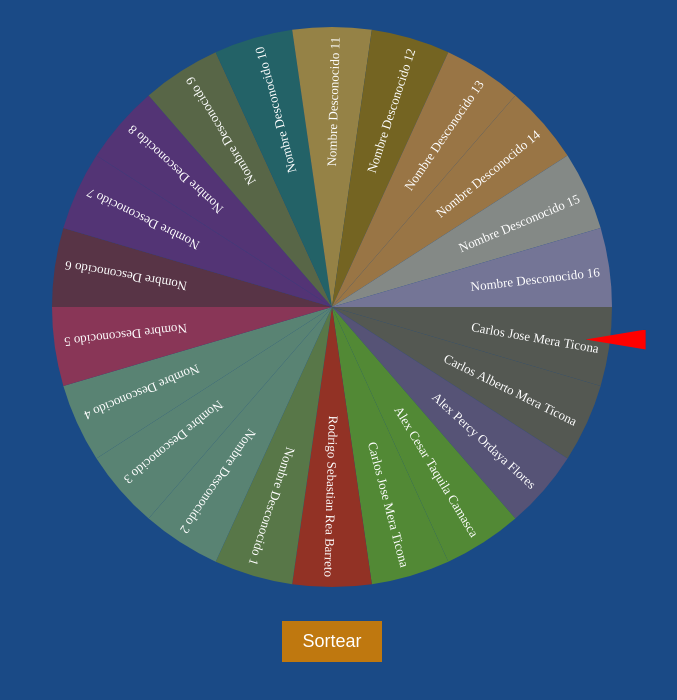
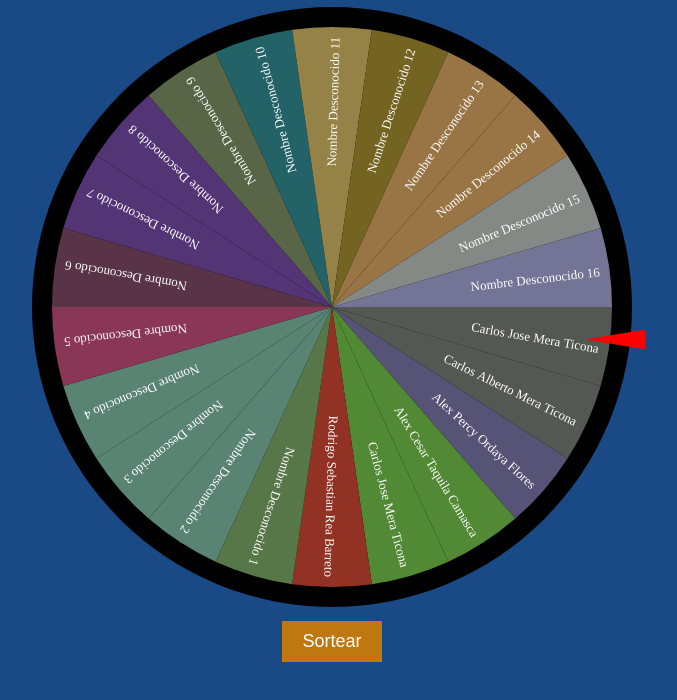
Before and after one commit to CarlosJMT/Mi-Primera-Ruleta, a plain HTML site: page index.html in a window 1280 px wide. Shown: the part 100-800 px from the top of the page, without its empty margins (308-985 px from the left). Drawn offline with Linux system fonts and the light colour scheme.

Commit message:
Agregamos un borde negro para la Ruleta

```diff
--- a/index.html
+++ b/index.html
@@ -44,6 +44,14 @@
 		let context=canvas.getContext("2d");
 		let center=canvas.width/2;
 
+		//Agregamos un borde negro para la Ruleta
+		context.beginPath();
+		context.moveTo(center,center);
+		context.arc(center,center,center,0,2*Math.PI);
+		context.lineTo(center,center);
+		context.fillStyle='black';
+		context.fill();
+
 		for (var i = 0; i < array_colaboradores.length; i++) {
 			context.beginPath();
 			context.moveTo(center,center);
```
